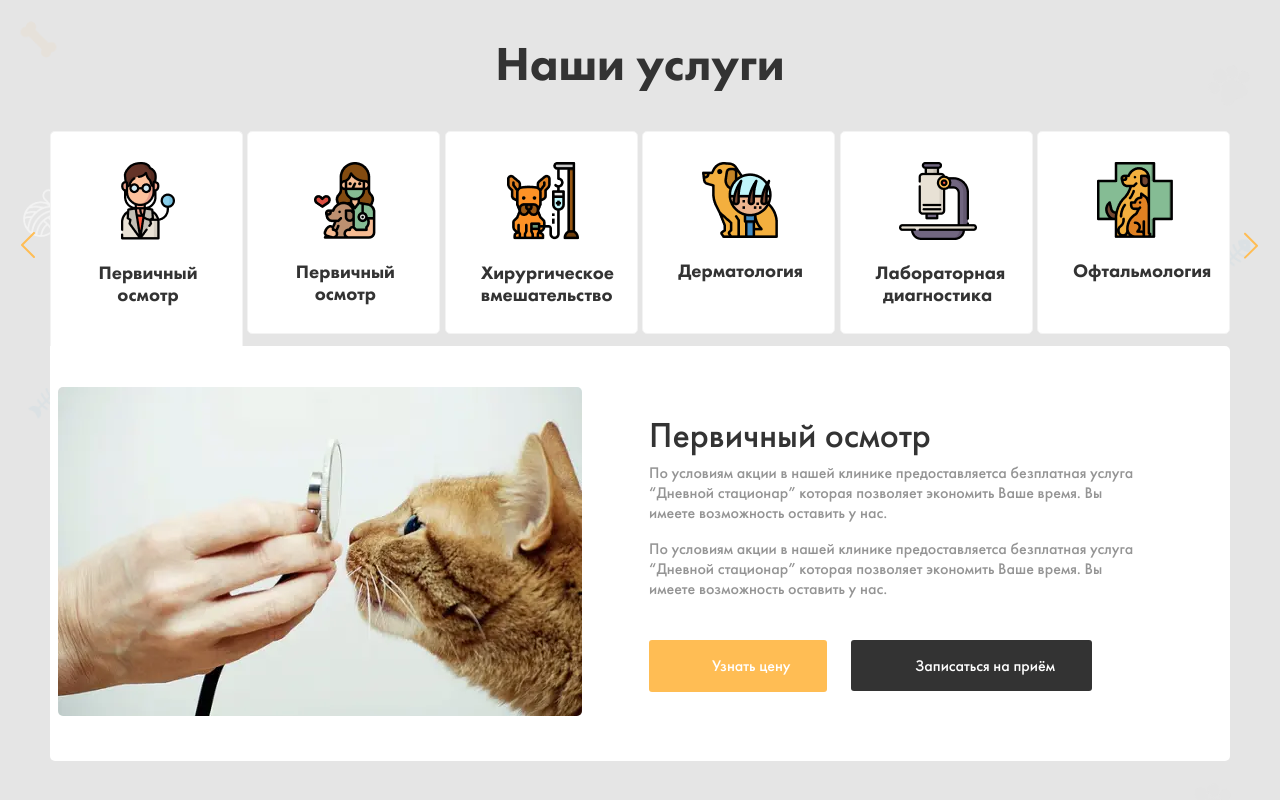
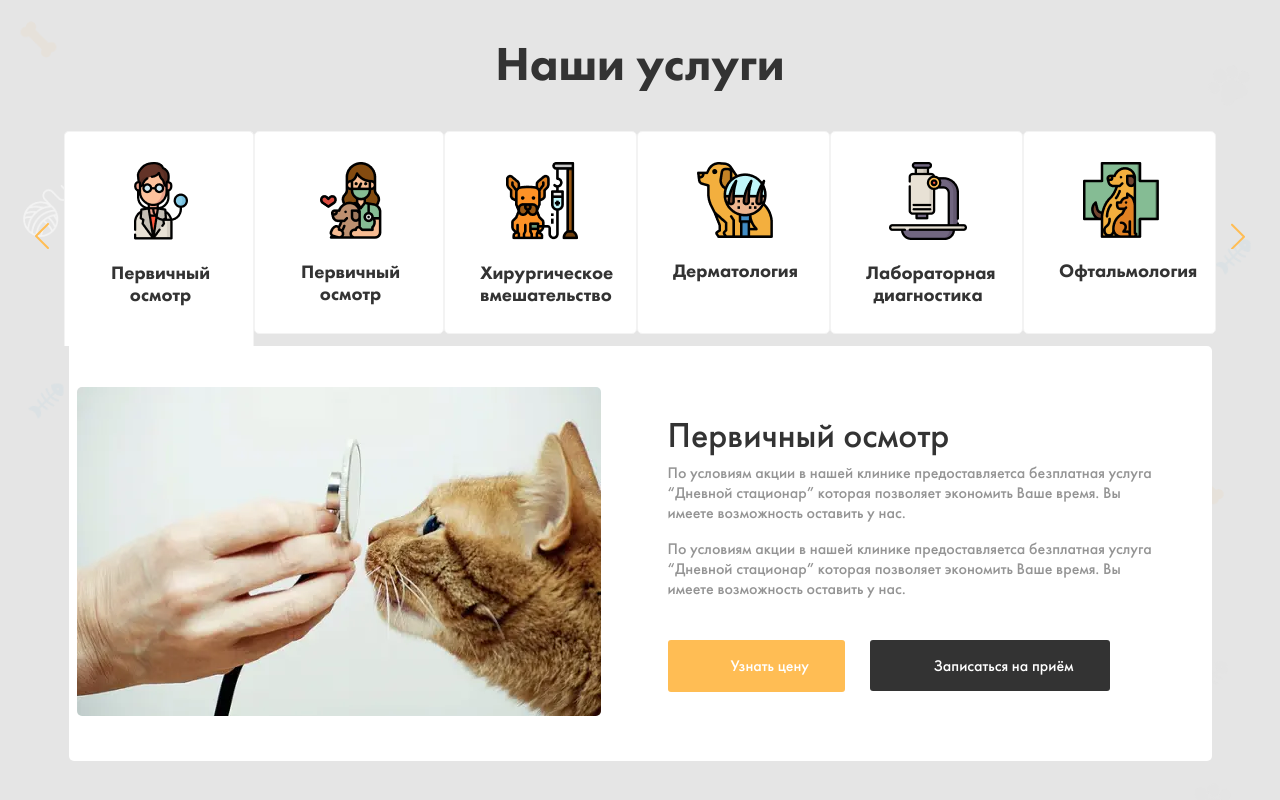
Before and after one commit to umarlightning/imtihon2, a plain HTML site: page index.html in a window 1280 px wide. Shown: the part 1400-2200 px from the top of the page. Drawn offline with Linux system fonts and the light colour scheme.

Commit message:
add something to services

```diff
--- a/index.html
+++ b/index.html
@@ -6,7 +6,7 @@
     <meta http-equiv="X-UA-Compatible" content="IE=edge">
     <meta name="viewport" content="width=device-width, initial-scale=1.0">
     <link rel="stylesheet" href="./css/main.css">
-    <title>Document</title>
+    <title>Clinic</title>
 </head>
 
 <body>
@@ -102,6 +102,8 @@
             <div class="container">
                 <h2 class="services__title">Наши услуги</h2>
                 <ol class="services__list">
+                    <a class="services__vector" href="#"><img class="services__vector-img"
+                            src="./images/rightvector.svg" alt="vector" width="14" height="26"></a>
                     <li class="services__item services__first">
                         <a class="services__item-link" href="">
                             <img src="./images/doctor1.png" alt="image of doctor">
@@ -135,6 +137,8 @@
                             <h3 class="services_heading">Офтальмология</h3>
                         </a>
                     </li>
+                    <a class="services__vector" href="#"><img class="services__vector-img" src="./images/leftvector.svg"
+                            alt="vector" width="14" height="26"></a>
                 </ol>
                 <div class="services__first-item">
                     <picture class="services__first-pictures">
--- a/scss/blocks/_services.scss
+++ b/scss/blocks/_services.scss
@@ -13,8 +13,8 @@
 .services__list {
   display: flex;
   justify-content: space-between;
-  padding: 0 30px;
   margin-block-end: 0;
+  padding-inline-start: 0;
 }
 
 .services__item {
@@ -42,62 +42,30 @@
   }
 }
 
+.services__vector {
+  display: inline-block;
+  margin: auto 0;
+  padding: 10px 15px;
 
 
+  &:hover {
+    background-color: #FFFFFF;
+  }
+
+  &:active {
+    opacity: 0.6;
+  }
+}
+
 .services__first {
-  position: relative;
   border-bottom-left-radius: 0;
   border-bottom-right-radius: 0;
   border-bottom: none;
   height: 215px;
-
-  &::before {
-    position: absolute;
-    background-image: url("../../images/rightvector.svg");
-    background-repeat: no-repeat;
-    left: -30px;
-    top: 100px;
-    width: 20px;
-    height: 30px;
-    content: "";
-  }
-
-  &:hover::before {
-    background-color: #FFFFFF;
-  }
-
-  &:hover::before {
-    opacity: 0.6;
-  }
-}
-
-.services__last {
-  position: relative;
-
-  &::after {
-    position: absolute;
-    background-image: url("../../images/leftvector.svg");
-    background-repeat: no-repeat;
-    top: 100px;
-    right: -35px;
-    width: 20px;
-    height: 30px;
-    content: "";
-
-  }
-
-  &:hover:after {
-    background-color: #FFFFFF;
-  }
-
-  &:hover:active {
-    opacity: 0.6;
-  }
-
 }
 
 .services__first-item {
-  margin: 0 30px;
+  margin: 0 48.5px;
   display: flex;
   background-color: #FFFFFF;
   border-radius: 0px 5px 5px 5px;
```
Also changed, not shown: css/main.css, 1 other file.
